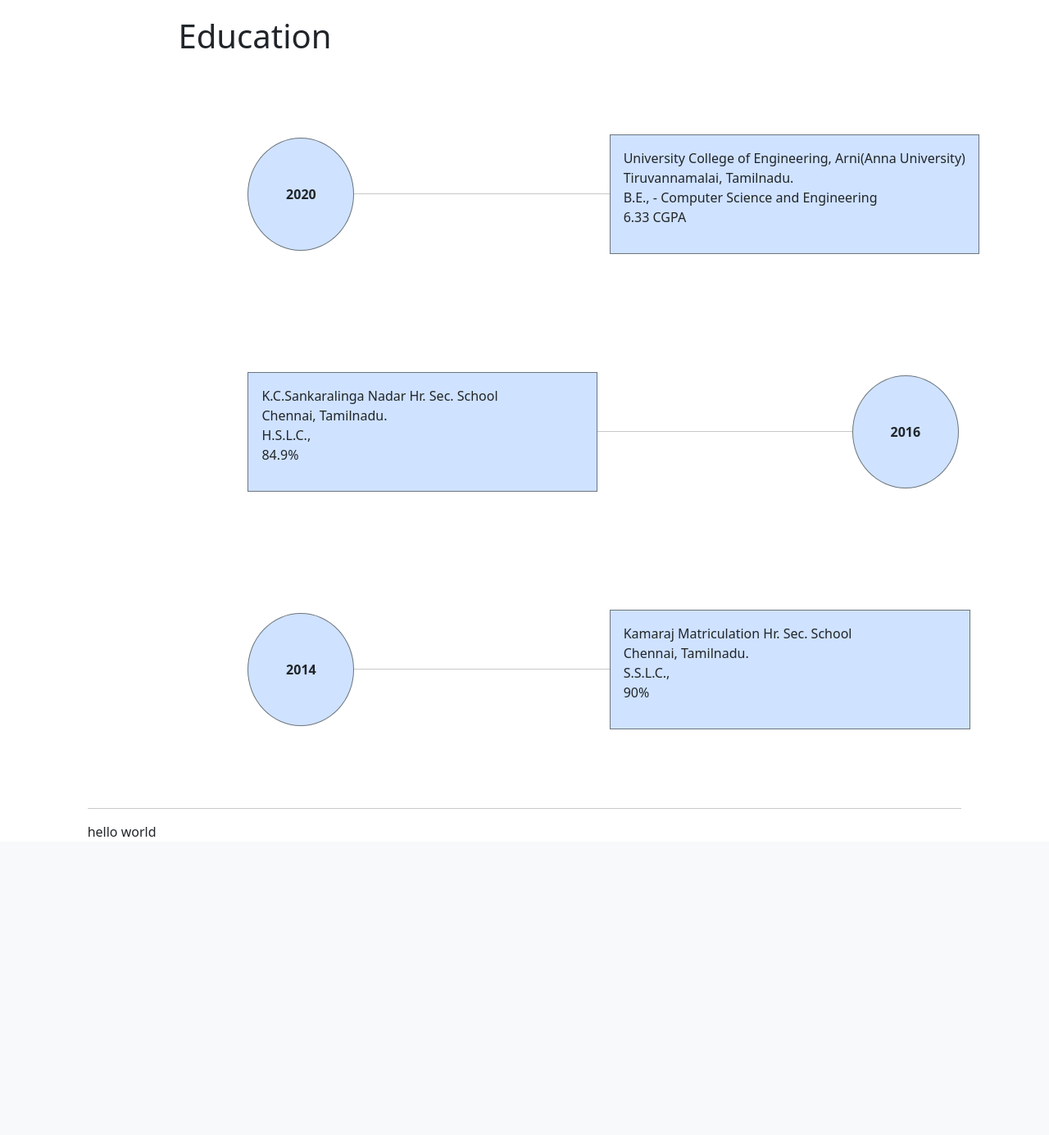
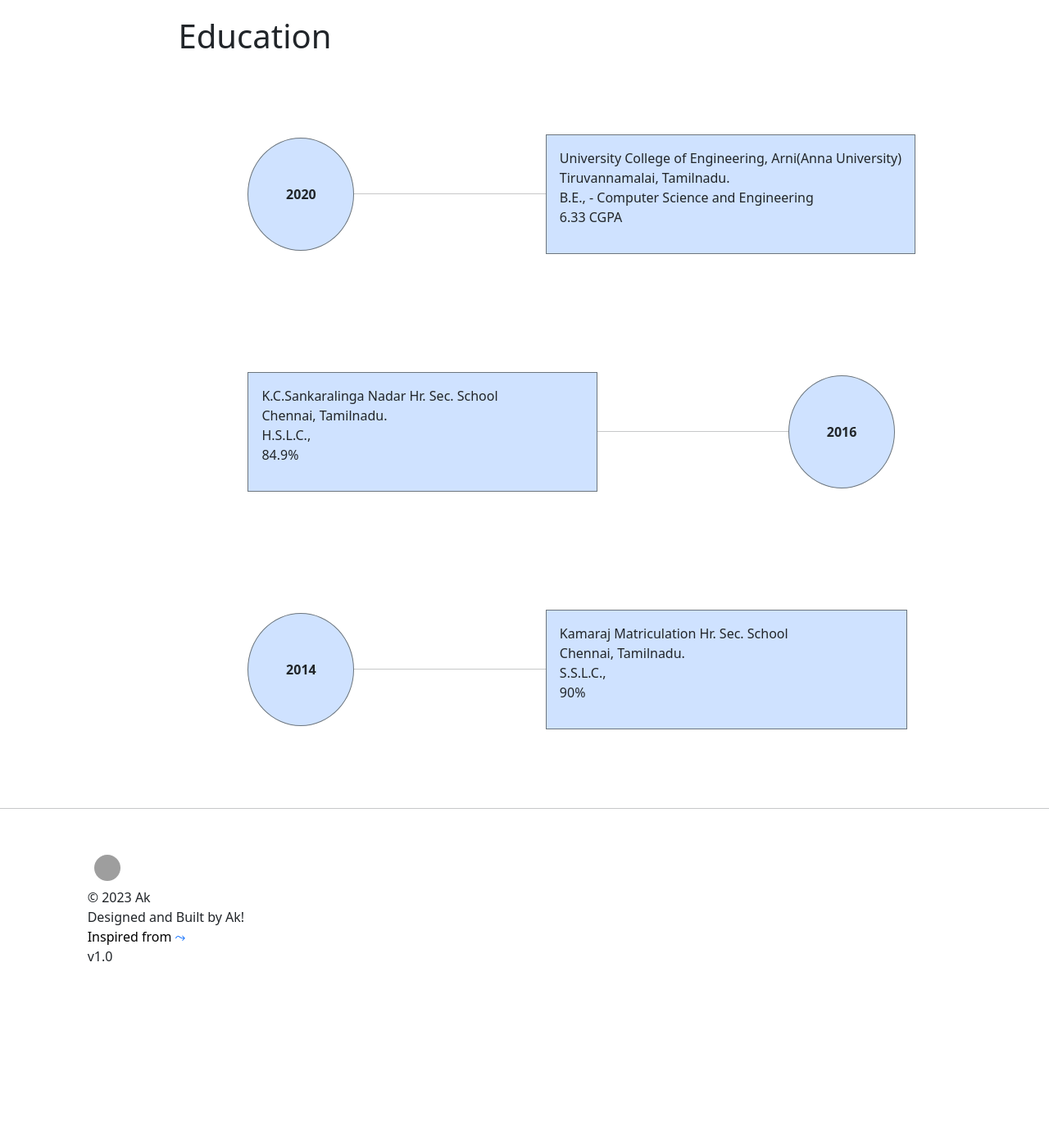
Before and after one commit to ajmurali/my-django, a Django app: page /education/ in a window 1280 px wide. Shown: the part 199-1584 px from the top of the page at 82% size. Before the commit the page ends 1220 px from the top, so only its background shows below. Run offline with Django 4.2, Linux system fonts and the light colour scheme; grey boxes are pictures that could not be loaded.

Commit message:
footer started

```diff
--- a/templates/base.html
+++ b/templates/base.html
@@ -1,7 +1,7 @@
 {% load static %}
 
 <!DOCTYPE html>
-<html lang="en">
+<html lang="en" >
 <head>
     <meta charset="UTF-8">
     <meta http-equiv="X-UA-Compatible" content="IE=edge">
@@ -10,7 +10,6 @@
 
     <link href="https://cdn.jsdelivr.net/npm/bootstrap@5.3.0-alpha3/dist/css/bootstrap.min.css" rel="stylesheet" integrity="sha384-KK94CHFLLe+nY2dmCWGMq91rCGa5gtU4mk92HdvYe+M/SXH301p5ILy+dN9+nJOZ" crossorigin="anonymous">
     {% block head %}
-    {% endblock %}
     <style>
         * {
             box-sizing: border-box;
@@ -32,8 +31,10 @@
             }
           }
     </style>
+    {% endblock %}
+
 </head>
-<body>
+<body >
     <!-- messages -->
     <div>
         {% if messages %}
@@ -48,7 +49,7 @@
                 Lif(E) - Portfolio of Ak
             </h2>
         </nav>
-            <div class="mobile">
+        <div class="mobile">
         {% include "include/navbar.html" %}
         </div>
 
@@ -57,19 +58,30 @@
         </div>
 
 
-        <div class="container-fluid col-10 offset-1 ">
+        <div class="container-fluid col-10 offset-1 " >
             {% block body %}
             {% endblock %}
 
         </div>
     </div>
 
+    <hr>
+    <footer class="col-10 offset-1 mt-5" style="height: 350px; width:auto;" >
 
-    <footer class="col-10 offset-1 mt-5">
-        <hr>
         <div class="d-flex flex-row ">
+            <div>
+                <a href="/"><img src="{% static 'images\my-pic.jpg' %}" class="rounded-circle m-2 " height="32px" width="32px" alt="#"></a>
+                <p>
+                    &copy;  2023 Ak <br>
+                    Designed and Built by Ak! <br>
+                    <a href="{% static 'videos\LifePolio.mp4' %}" target="_blank" style="text-decoration: none;" >
+                        <span style="color:black">Inspired from</span>    &rarrc; </a> <br>
+                        v1.0 <br>
 
-            hello world
+
+                </p>
+            </div>
+
 
         </div>
     </footer>
--- a/templates/education.html
+++ b/templates/education.html
@@ -3,7 +3,7 @@
 
 {% block head %}
 <style>
-    @media(max-width:720px){
+    @media(max-width:800px){
         .mobile{
             display: block;
         }
@@ -11,7 +11,7 @@
             display: none;
         }
     }
-    @media(min-width:721px){
+    @media(min-width:801px){
         .mobile{
             display: none;
         }
@@ -35,11 +35,11 @@
                     <strong>2020</strong></p>
                 </div>
 
-                <div class="col-4 align-self-center">
+                <div class="col-xl-3 col-lg-2  col-1 align-self-center">
                     <hr >
                 </div>
 
-                <div class="col-5 p-3 border  border-secondary align-self-center bg-primary-subtle" style="height: auto; width: auto;" >
+                <div class="col-5 p-3 border  border-secondary align-self-center bg-primary-subtle" style="height: auto; width: auto; text-overflow: ellipsis;" >
                     <p>
                         University College of Engineering, Arni(Anna University) <br>
                         Tiruvannamalai, Tamilnadu. <br>
@@ -53,7 +53,7 @@
 
             <div class="d-flex flex-row my-5 py-5" style="height:auto;width:auto;">
 
-                <div class="col-5 p-3 pe-5   border  border-secondary align-self-center bg-primary-subtle" style="height: auto; width: auto;" >
+                <div class="col-5 p-3 pe-5   border  border-secondary align-self-center bg-primary-subtle " style="height: auto; width: auto; text-overflow: ellipsis;" >
                     <p class="pe-5 me-4" >
                         K.C.Sankaralinga Nadar Hr. Sec. School <br>
                         Chennai, Tamilnadu. <br>
@@ -62,7 +62,7 @@
                     </p>
                 </div>
 
-                <div class="col-4 align-self-center">
+                <div class="col-xl-3 col-lg-2  col-1 align-self-center " >
                     <hr >
                 </div>
 
@@ -79,11 +79,11 @@
                     <strong>2014</strong> </p>
                 </div>
 
-                <div class="col-4 align-self-center">
+                <div class="col-xl-3 col-lg-2  col-1 align-self-center">
                     <hr >
                 </div>
 
-                <div class="col-5 border p-3  pe-5  border-secondary align-self-center bg-primary-subtle" style="height: auto; width: auto;" >
+                <div class="col-5 border p-3  pe-5  border-secondary align-self-center bg-primary-subtle" style="height: auto; width: auto; text-overflow: ellipsis;" >
                     <p class="me-5 pe-5 ">
                     Kamaraj Matriculation Hr. Sec. School <br>
                     Chennai, Tamilnadu. <br>
--- a/templates/index.html
+++ b/templates/index.html
@@ -43,7 +43,7 @@
                 </code>
                 <br>
                 <a href="{% static 'images/Ajithkandhan Resume Jul-8 STD.pdf' %}" target="_blank">
-                    <button type="button" class="btn btn-outline-secondary mt-2" id="res_btn">View Resume</button>
+                    <button type="button" class="btn btn-outline-secondary my-3" id="res_btn">View Resume</button>
                 </a>
             </div>
         </div>
--- a/templates/projects.html
+++ b/templates/projects.html
@@ -27,7 +27,7 @@
 
 
 {% block body %}
-<div class="desktop">
+<div class="desktop" >
     <div class="container-fluid offset-1 pt-4 me-5">
         <div class="clearfix pe-5 me-5">
             <h1 class="float-start">Projects</h1>
@@ -41,8 +41,8 @@
                         <p> {{proj.Text}} </p>
                     </div>
                     <div class="col-6 ms-1">
-                        <a href="{{proj.SourceCode.url}}" target="_blank"> <button type="button" class="btn btn-outline-secondary me-2"> Source Code</button></a>
-                        <a href="{{proj.Demo}}" target="_blank" style="text-decoration: none;"> <button type="button" class="btn btn-outline-primary" > Demo </button></a>
+                        <a href="{{proj.SourceCode.url}}" target="_blank"> <button type="button" class="btn btn-outline-secondary me-2 m-2"> Source Code</button></a>
+                        <a href="{{proj.Demo}}" target="_blank" style="text-decoration: none;"> <button type="button" class="btn btn-outline-primary m-2" > Demo </button></a>
                     </div>
                 </div>
                 <div class="col-5 align-self-center">
```
Also changed, not shown: templates/add_project.html (+4 -4 lines), 1 other file.
